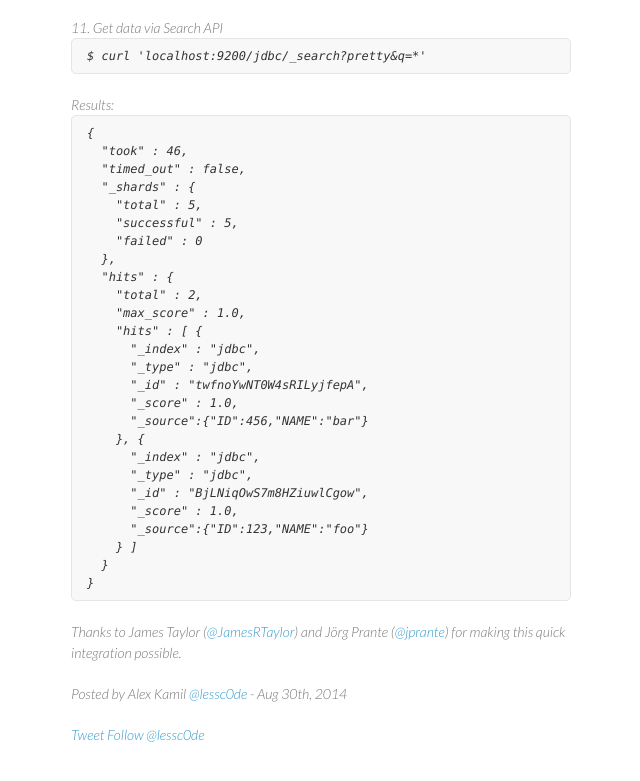
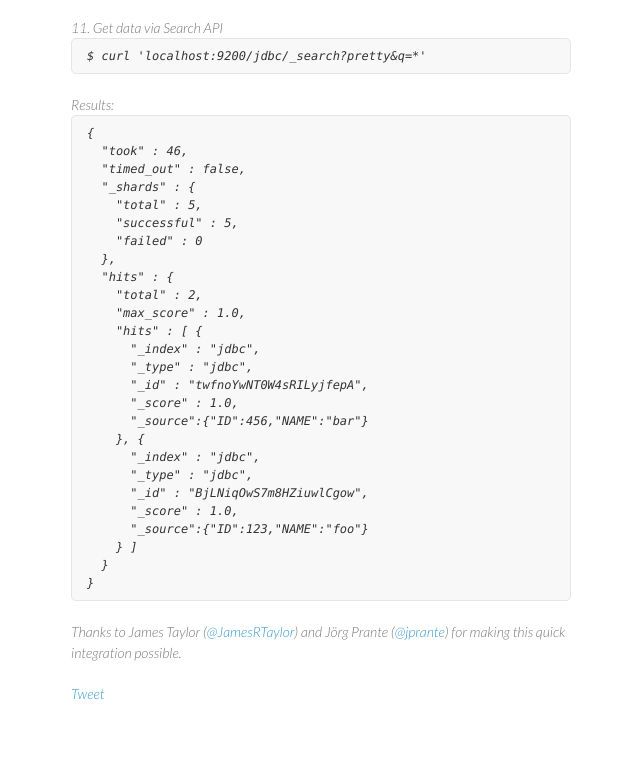
Before and after one commit to lessc0de/lessc0de.github.io, a plain HTML site: page connecting_hbase_to_elasticsearch.html in a window 1280 px wide. Shown: the part 2359-3140 px from the top of the page, without its empty margins (139-779 px from the left). Drawn offline with Linux system fonts and the light colour scheme.

Commit message:
Update connecting_hbase_to_elasticsearch.html

```diff
--- a/connecting_hbase_to_elasticsearch.html
+++ b/connecting_hbase_to_elasticsearch.html
@@ -145,13 +145,9 @@ Results:
 </p>
 <p>Thanks to James Taylor (<a href="https://github.com/JamesRTaylor">@JamesRTaylor</a>) and Jörg Prante (<a href="https://github.com/jprante">@jprante</a>) for making this quick integration possible.
 </p>
-<p>Posted by Alex Kamil <a href="https://github.com/lessc0de">@lessc0de</a> - Aug 30th, 2014</p>
 
 <a href="https://twitter.com/share" class="twitter-share-button">Tweet</a>
 <script>!function(d,s,id){var js,fjs=d.getElementsByTagName(s)[0],p=/^http:/.test(d.location)?'http':'https';if(!d.getElementById(id)){js=d.createElement(s);js.id=id;js.src=p+'://platform.twitter.com/widgets.js';fjs.parentNode.insertBefore(js,fjs);}}(document, 'script', 'twitter-wjs');</script>
 
-<a href="https://twitter.com/lessc0de" class="twitter-follow-button" data-show-count="false">Follow @lessc0de</a>
-<script>!function(d,s,id){var js,fjs=d.getElementsByTagName(s)[0],p=/^http:/.test(d.location)?'http':'https';if(!d.getElementById(id)){js=d.createElement(s);js.id=id;js.src=p+'://platform.twitter.com/widgets.js';fjs.parentNode.insertBefore(js,fjs);}}(document, 'script', 'twitter-wjs');</script>
-
 </body>
 </html>
```
